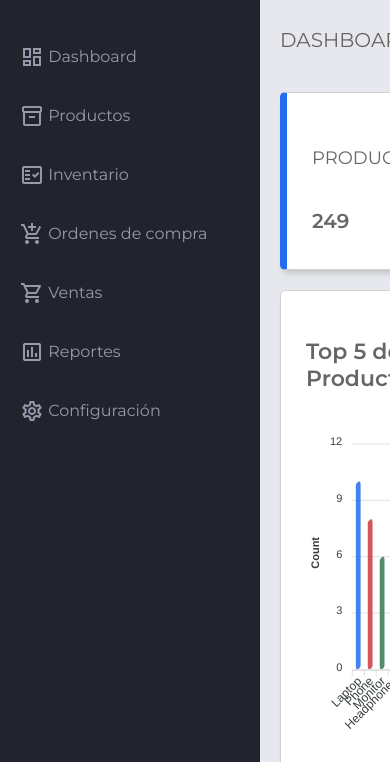
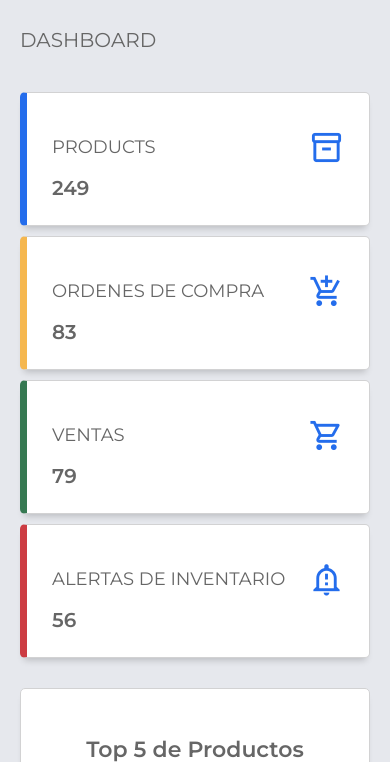
Before and after one commit to jleonardod/Amdin-Dashboard, a plain HTML site: page index.html in a window 390 px wide. Shown: the part 82-844 px from the top of the page. Drawn offline with nearby package versions, Linux system fonts and the light colour scheme.

Commit message:
Add media queries

```diff
--- a/css/styles.css
+++ b/css/styles.css
@@ -208,3 +208,54 @@ body{
   font-size: 22px;
   font-weight: 600;
 }
+
+/* ------------------ MEDIA QUERIES ------------------ */
+
+/* Medium <= 992px */
+
+@media screen and (max-width: 992px) {
+  .grid-container{
+    grid-template-columns: 1fr;
+    grid-template-rows: 0.2fr 3fr;
+    grid-template-areas:
+      "header"
+      "main";
+  }
+
+  #sidebar{
+    display: none;
+  }
+
+  .menu-icon {
+    display: inline;
+  }
+
+  .sidebar-title > span {
+    display: inline;
+  }
+}
+
+/* Small <=768px */
+
+@media screen and (max-width: 768px) {
+
+  .main-cards{
+    grid-template-columns: 1fr;
+    gap: 10px;
+    margin-bottom: 0;
+  }
+
+  .charts {
+    grid-template-columns: 1fr;
+    margin-top: 30px;
+  }
+}
+
+
+/* Extra Small <= 576px */
+
+@media screen and (max-width: 576px) {
+  .header-left {
+    display: none;
+  }
+}
```
